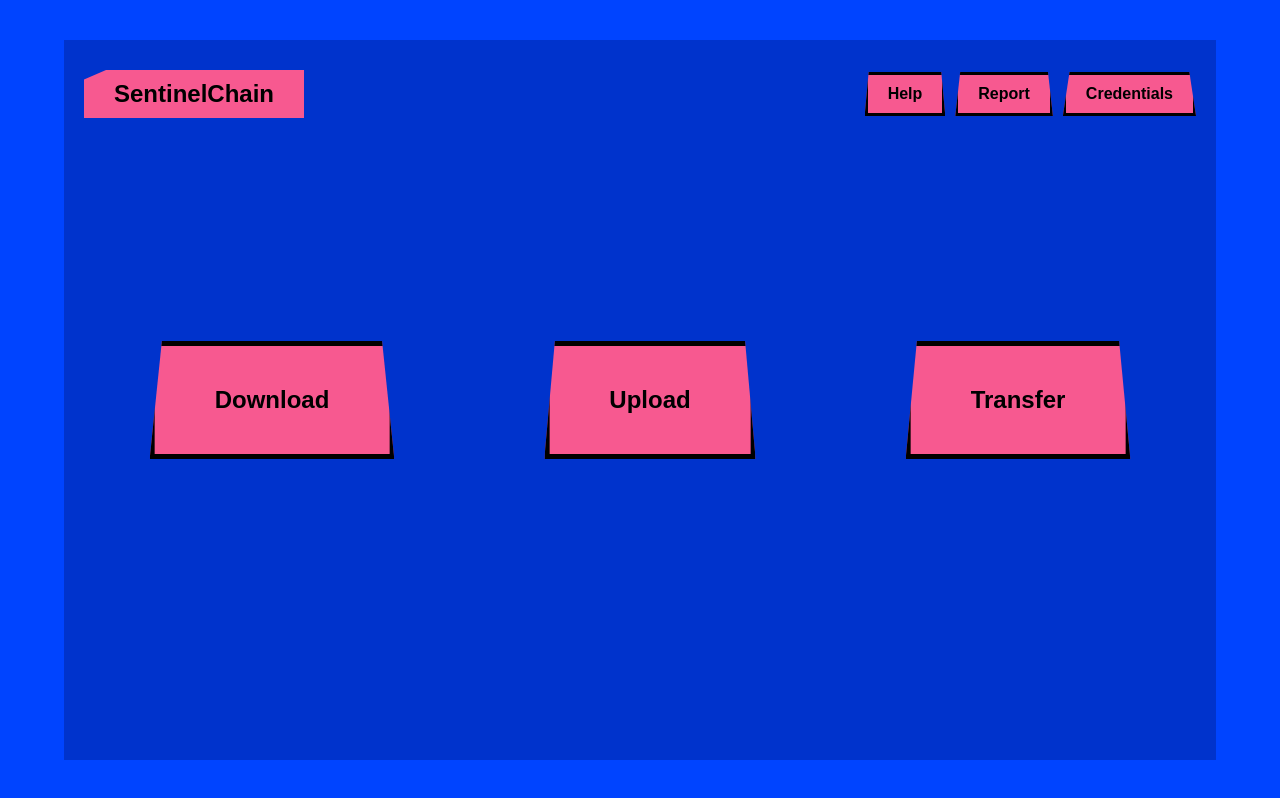
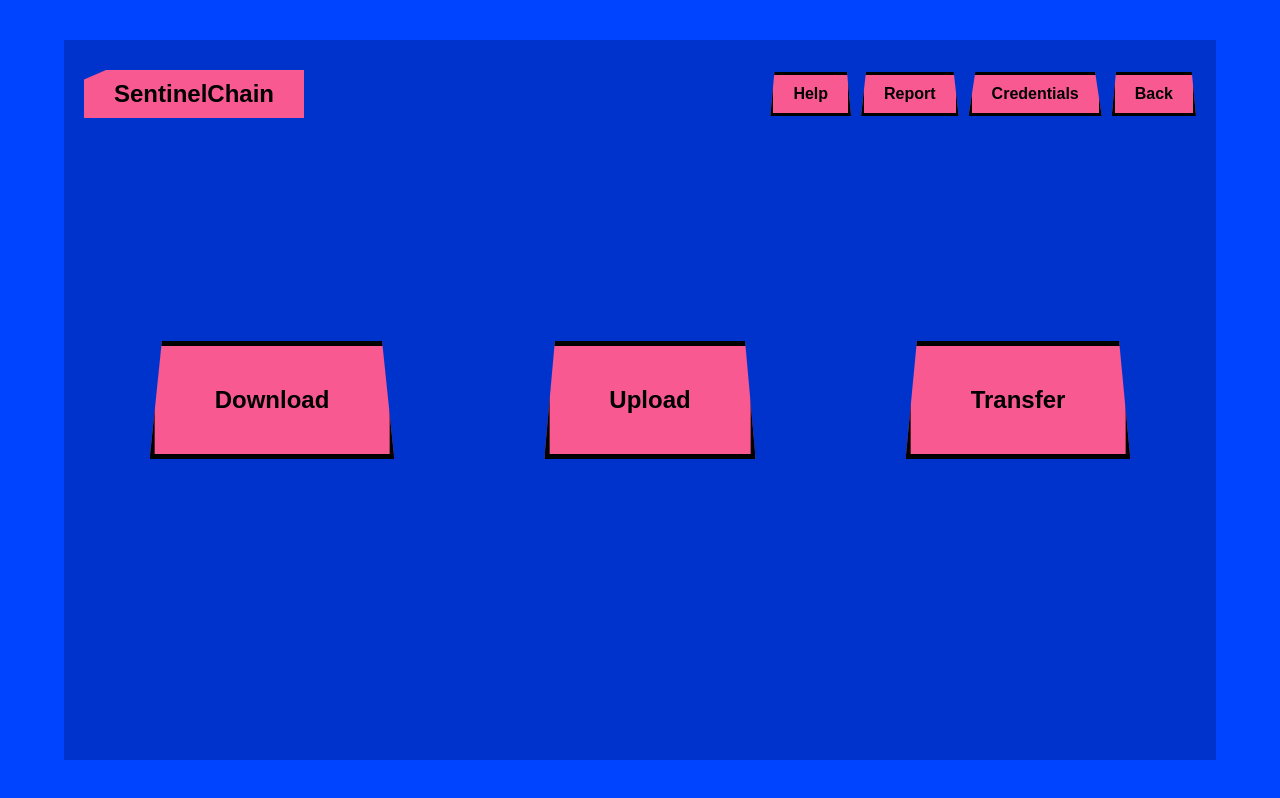
Before and after one commit to CJBlain/Comp3000Project, a website: page Public/dashboard.html in a window 1280 px wide. Drawn offline with Linux system fonts and the light colour scheme.

Commit message:
added back button - position is wrong

```diff
--- a/Public/dashboard.html
+++ b/Public/dashboard.html
@@ -17,6 +17,7 @@
                 <button class="nav-btn">Help</button>
                 <button class="nav-btn">Report</button>
                 <button class="nav-btn">Credentials</button>
+                <button class="nav-btn">Back</button>
             </div>
         </div>
 
```
